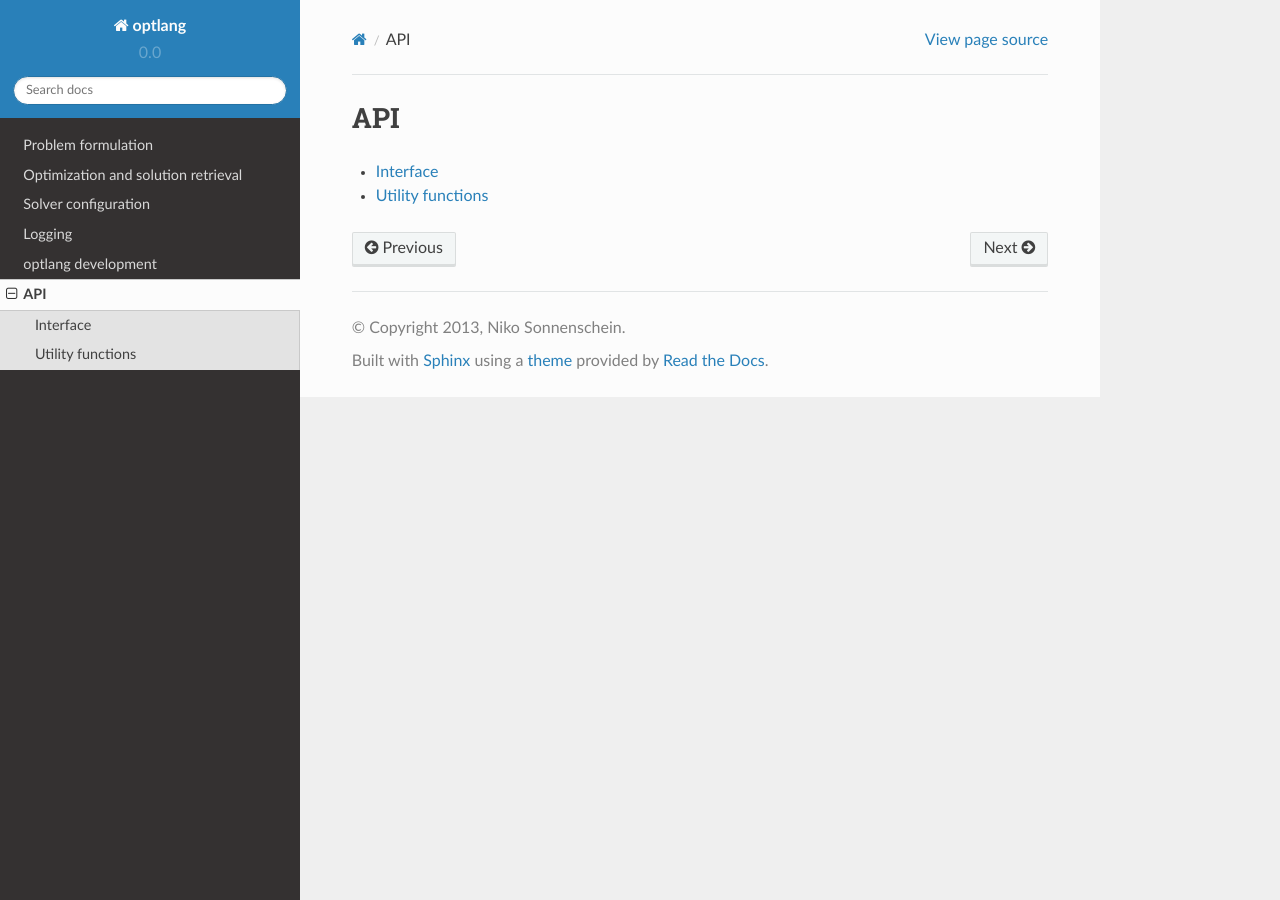
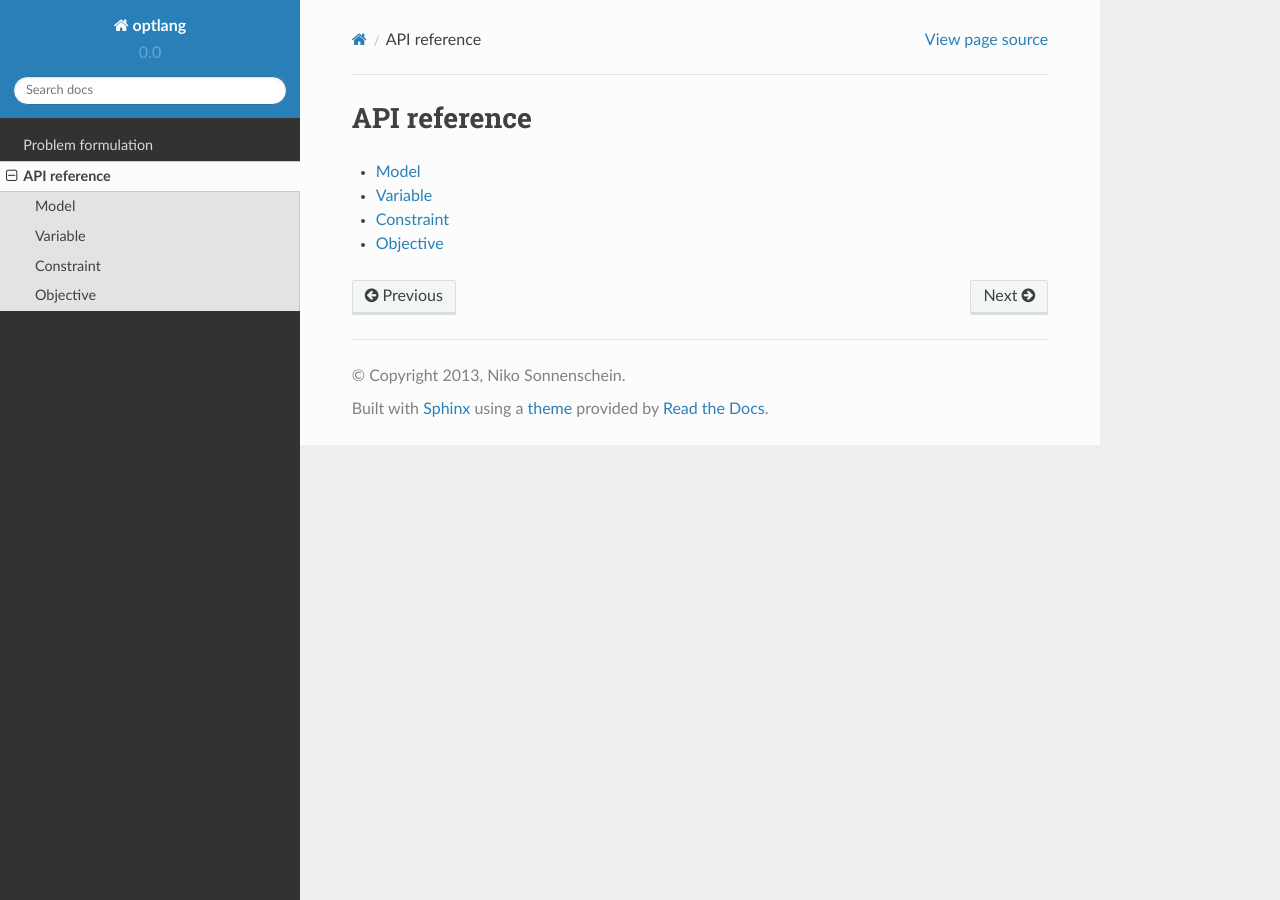
Before and after one commit to opencobra/optlang, a Sphinx documentation site: the page built from docs/source/API.rst, in a window 1280 px wide. Built offline with Sphinx 7.4.7 and the Read the Docs theme 2.0.0, drawn with Linux system fonts in a browser that asks for light colours; formulas are drawn with MathJax 3; pages that are not in the unit, such as notebooks, are missing from menus.

```diff
--- a/docs/source/API.rst
+++ b/docs/source/API.rst
@@ -1,7 +1,9 @@
-API
-===
+API reference
+=============
 
 .. toctree::
 
-   interface
-   util
+   Model
+   Variable
+   Constraint
+   Objective
--- /dev/null
+++ b/docs/source/Constraint.rst
@@ -0,0 +1,7 @@
+Constraint
+==========
+
+.. autoclass:: optlang.interface.Constraint
+    :members:
+    :undoc-members:
+    :show-inheritance:
--- /dev/null
+++ b/docs/source/Model.rst
@@ -0,0 +1,7 @@
+Model
+=========
+
+.. autoclass:: optlang.interface.Model
+    :members:
+    :undoc-members:
+    :show-inheritance:
--- /dev/null
+++ b/docs/source/Objective.rst
@@ -0,0 +1,7 @@
+Objective
+=========
+
+.. autoclass:: optlang.interface.Objective
+    :members:
+    :undoc-members:
+    :show-inheritance:
--- /dev/null
+++ b/docs/source/Variable.rst
@@ -0,0 +1,7 @@
+Variable
+========
+
+.. autoclass:: optlang.interface.Variable
+    :members:
+    :undoc-members:
+    :show-inheritance:
--- a/docs/source/util.rst
+++ /dev/null
@@ -1,7 +0,0 @@
-Utility functions
-=================
-
-.. automodule:: optlang.util
-    :members:
-    :undoc-members:
-    :show-inheritance:
```
Also changed, not shown: docs/source/index.rst (+59 -26 lines), docs/source/interface.rst (deleted, +0 -22 lines), 1 other file.
